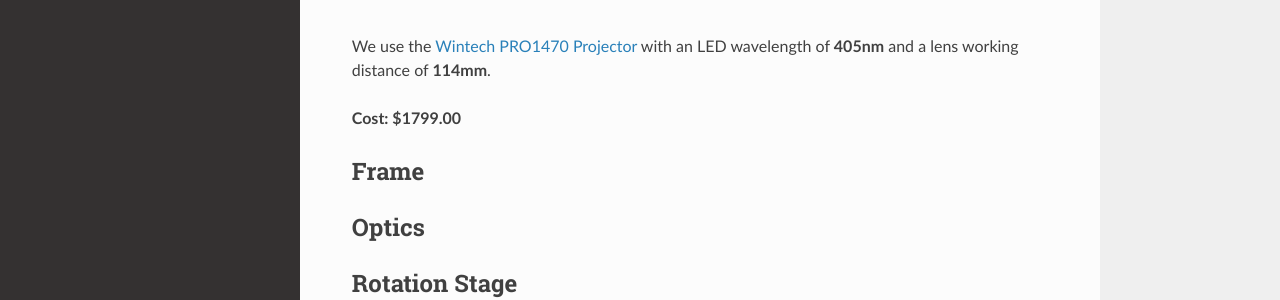
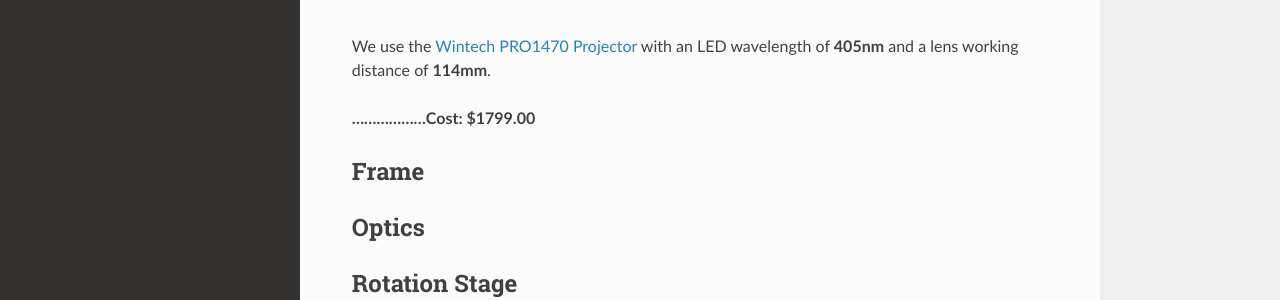
Before and after one commit to anjanasaravanan/openCAL, a Sphinx documentation site: the page built from docs/source/mechanical.rst, in a window 1280 px wide and 969 px high. Shown: the part 481-781 px from the top of the window. Built offline with Sphinx 7.4.7 and the Read the Docs theme 2.0.0, drawn with Linux system fonts in a browser that asks for light colours.

```diff
--- a/docs/source/mechanical.rst
+++ b/docs/source/mechanical.rst
@@ -11,7 +11,7 @@ Projector
 
 We use the `Wintech PRO1470 Projector <https://www.wintechdigital.com/PRO4710>`_ with an LED wavelength of **405nm** and a lens working distance of **114mm**.
 
-**Cost: $1799.00**
+**..................Cost: $1799.00**
 
 Frame
 #####
```
